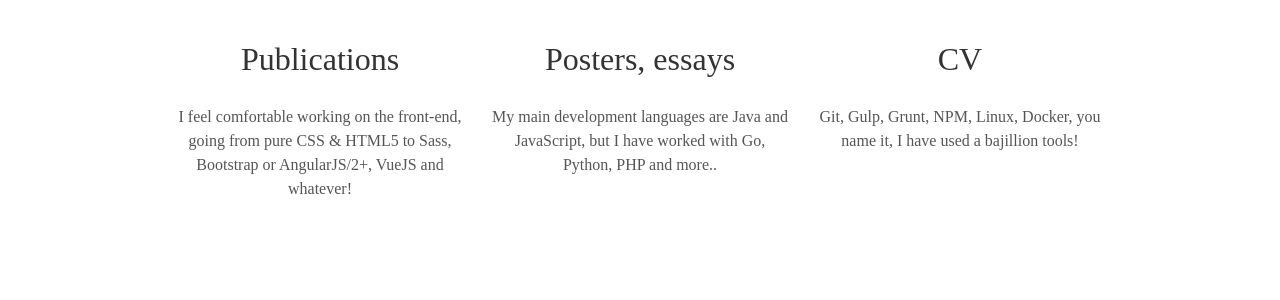
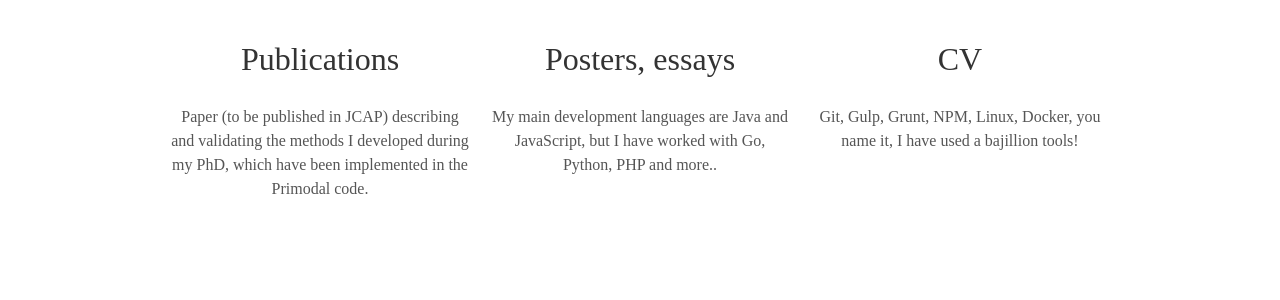
Before and after one commit to pc559/pc559.github.io, a Jekyll site: the page built from index.html, in a window 1280 px wide. Shown: the part 1169-1469 px from the top of the page. Built offline with Jekyll 4.4.1, drawn with Linux system fonts in a browser that asks for light colours; some web fonts are replaced.

Commit message:
Changed text

```diff
--- a/_includes/about.html
+++ b/_includes/about.html
@@ -5,7 +5,7 @@
 <div class="user">
   <div class="tech">
     <h2>Publications</h2>
-    <p>I feel comfortable working on the front-end, going from pure CSS & HTML5 to Sass, Bootstrap or AngularJS/2+, VueJS and whatever!</p>
+    <p>Paper (to be published in JCAP) describing and validating the methods I developed during my PhD, which have been implemented in the Primodal code.</p>
   </div>
   <div class="tech">
     <h2>Posters, essays</h2>
```
